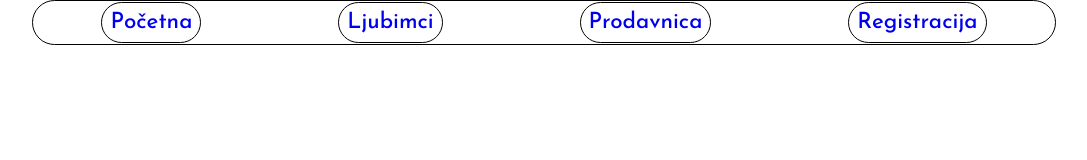
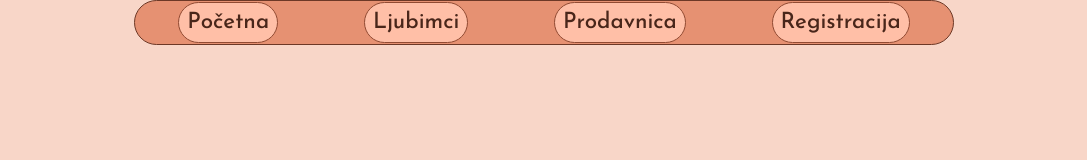
Before and after one commit to markoarsyc/epos-domaci, a plain HTML site: page ljubimci.html in a window 1280 px wide. Shown: the whole page, without its empty margins (96-1183 px from the left). Drawn offline with Linux system fonts and the light colour scheme.

Commit message:
gotov osnovni dizajn

```diff
--- a/CSS/ljubimci.css
+++ b/CSS/ljubimci.css
@@ -6,10 +6,21 @@
     font-family: 'Josefin Sans', sans-serif;
 }
 
+body {
+    background-color: #f8d6c8;
+    height: auto;
+    background-attachment: fixed;
+    background-size: cover;
+    margin:0 10vw;
+    min-height: 100vh;
+}
+
+/* Korisnicki meni */
 
 a {
     text-decoration: none;
     font-size: 1.4rem;
+    color:#49261a;
 }
 
 .meni {
@@ -17,13 +28,25 @@ a {
     flex-direction: row;
     justify-content: space-around;
     margin:0 10%;
-    border: 0.1rem solid black;
+    border: 0.1rem solid #6d3826;
     border-radius: 30px;
+    margin-bottom: 1rem;
+    background-color: #e69172;
 }
 
 .meni-opcija {
     padding: 0.5rem;
-    border: 0.1rem solid black;
+    border: 0.1rem solid #914a32;
     border-radius: 30px;
     margin:0.07rem;
+    background-color: #ffbfa7;
 }
+
+.meni-opcija:hover {
+    background-color: #ffe2d7;
+    cursor: pointer;
+}
+
+.meni-opcija:active {
+    background-color: #ffe2d7;
+}
--- a/CSS/prodavnica.css
+++ b/CSS/prodavnica.css
@@ -6,10 +6,21 @@
     font-family: 'Josefin Sans', sans-serif;
 }
 
+body {
+    background-color: #f8d6c8;
+    height: auto;
+    background-attachment: fixed;
+    background-size: cover;
+    margin:0 10vw;
+    min-height: 100vh;
+}
+
+/* Korisnicki meni */
 
 a {
     text-decoration: none;
     font-size: 1.4rem;
+    color:#49261a;
 }
 
 .meni {
@@ -17,13 +28,25 @@ a {
     flex-direction: row;
     justify-content: space-around;
     margin:0 10%;
-    border: 0.1rem solid black;
+    border: 0.1rem solid #6d3826;
     border-radius: 30px;
+    margin-bottom: 1rem;
+    background-color: #e69172;
 }
 
 .meni-opcija {
     padding: 0.5rem;
-    border: 0.1rem solid black;
+    border: 0.1rem solid #914a32;
     border-radius: 30px;
     margin:0.07rem;
+    background-color: #ffbfa7;
 }
+
+.meni-opcija:hover {
+    background-color: #ffe2d7;
+    cursor: pointer;
+}
+
+.meni-opcija:active {
+    background-color: #ffe2d7;
+}
--- a/CSS/registracija.css
+++ b/CSS/registracija.css
@@ -6,10 +6,21 @@
     font-family: 'Josefin Sans', sans-serif;
 }
 
+body {
+    background-color: #f8d6c8;
+    height: auto;
+    background-attachment: fixed;
+    background-size: cover;
+    margin:0 10vw;
+    min-height: 100vh;
+}
+
+/* Korisnicki meni */
 
 a {
     text-decoration: none;
     font-size: 1.4rem;
+    color:#49261a;
 }
 
 .meni {
@@ -17,13 +28,25 @@ a {
     flex-direction: row;
     justify-content: space-around;
     margin:0 10%;
-    border: 0.1rem solid black;
+    border: 0.1rem solid #6d3826;
     border-radius: 30px;
+    margin-bottom: 1rem;
+    background-color: #e69172;
 }
 
 .meni-opcija {
     padding: 0.5rem;
-    border: 0.1rem solid black;
+    border: 0.1rem solid #914a32;
     border-radius: 30px;
     margin:0.07rem;
+    background-color: #ffbfa7;
 }
+
+.meni-opcija:hover {
+    background-color: #ffe2d7;
+    cursor: pointer;
+}
+
+.meni-opcija:active {
+    background-color: #ffe2d7;
+}
```
Also changed, not shown: CSS/style.css (+15 -4 lines), index.html (+12 -4 lines).
